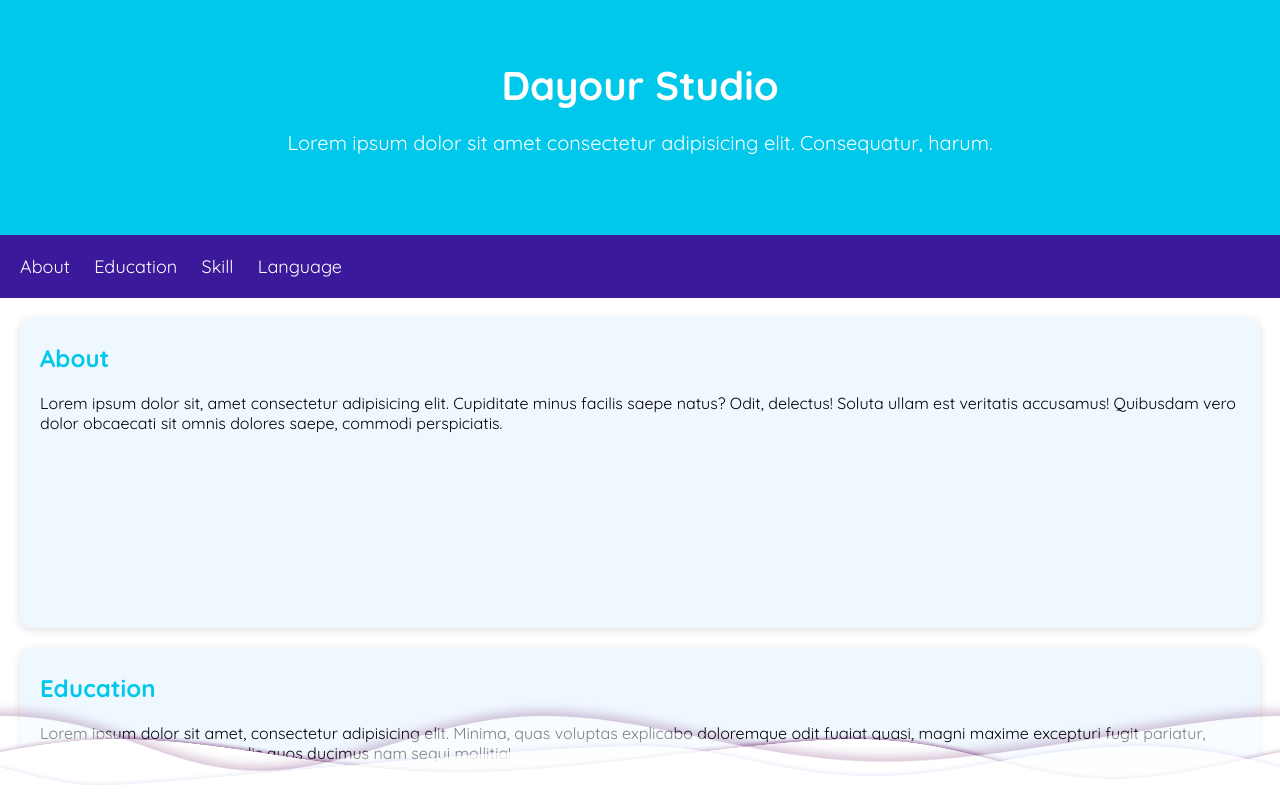
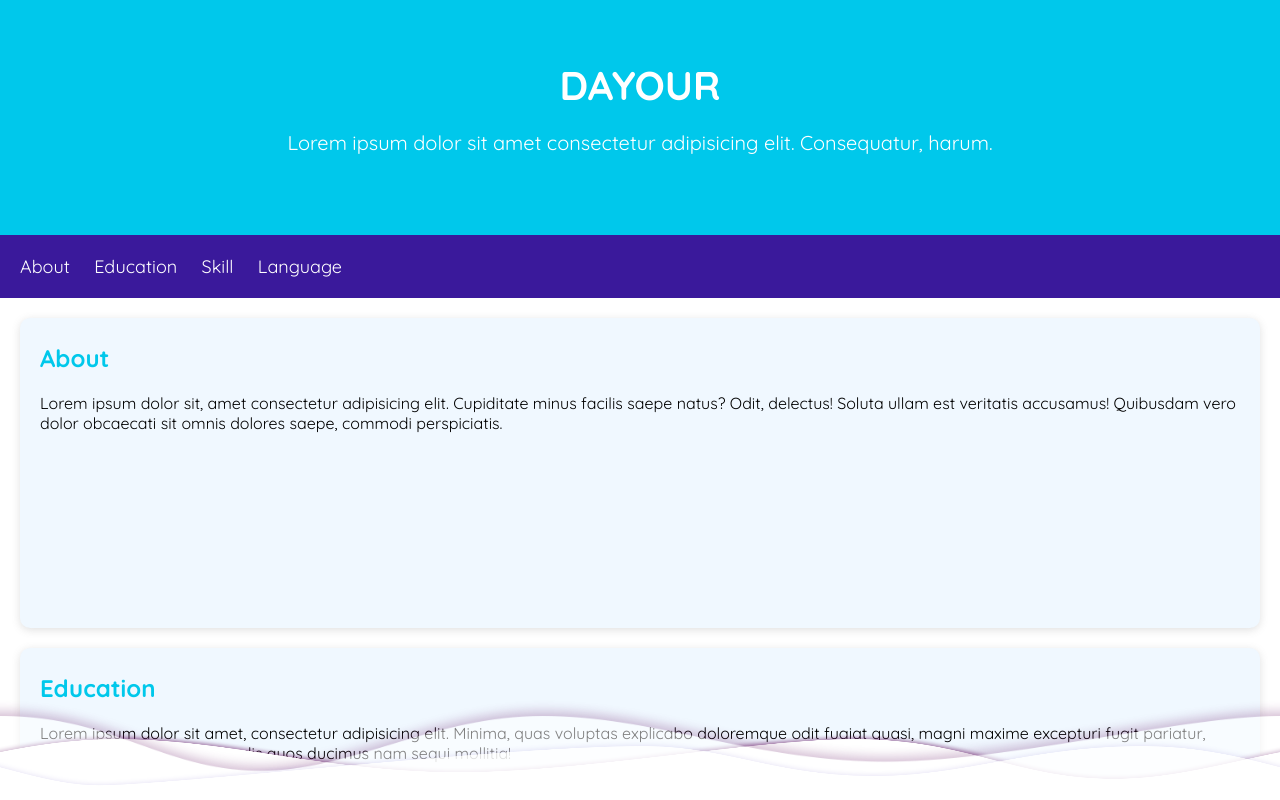
Before and after one commit to DayourTeam/DayourTeam.github.io, a plain HTML site: page index.html in a window 1280 px wide. Shown: the top 800 px of the page. Drawn offline with Linux system fonts and the light colour scheme; files whose address does not match are found by name.

Commit message:
Update index.html

```diff
--- a/index.html
+++ b/index.html
@@ -6,7 +6,7 @@
     <link rel="stylesheet" href="assets/styles/main.css">
     <link rel="stylesheet" href="assets/styles/waveanimation.css">
     <link rel="icon" type="image/png" href="assets/images/WhatsApp Image 2023-10-19 at 08.47.47_c85776d4.jpg">
-    <title>Dayour Studio</title>
+    <title>DAYOUR</title>
 </head>
 <body>
     <div class="waveWrapper waveAnimation">
@@ -23,7 +23,7 @@
 
     <header>
         <div class="profile">
-        <h1>Dayour Studio</h1>
+        <h1>DAYOUR</h1>
         <p>Lorem ipsum dolor sit amet consectetur adipisicing elit. Consequatur, harum.</p>
 
         </div>
```
